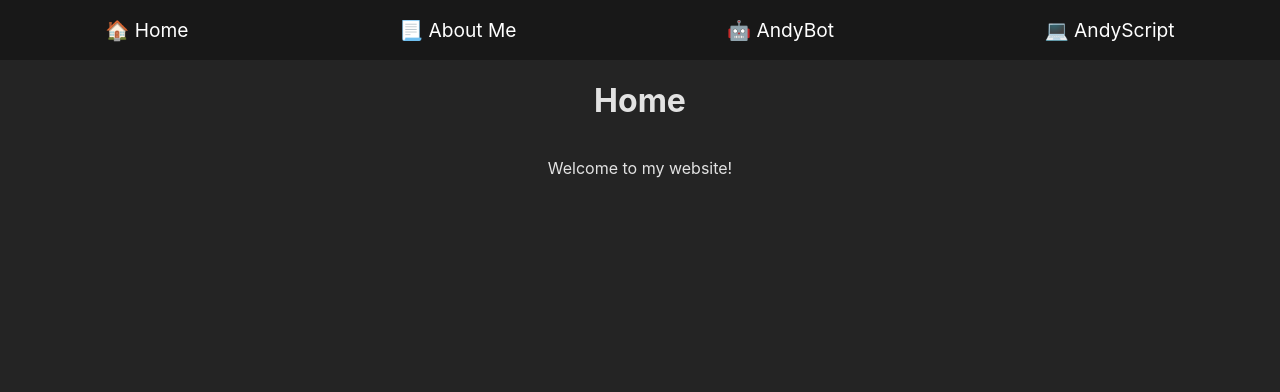
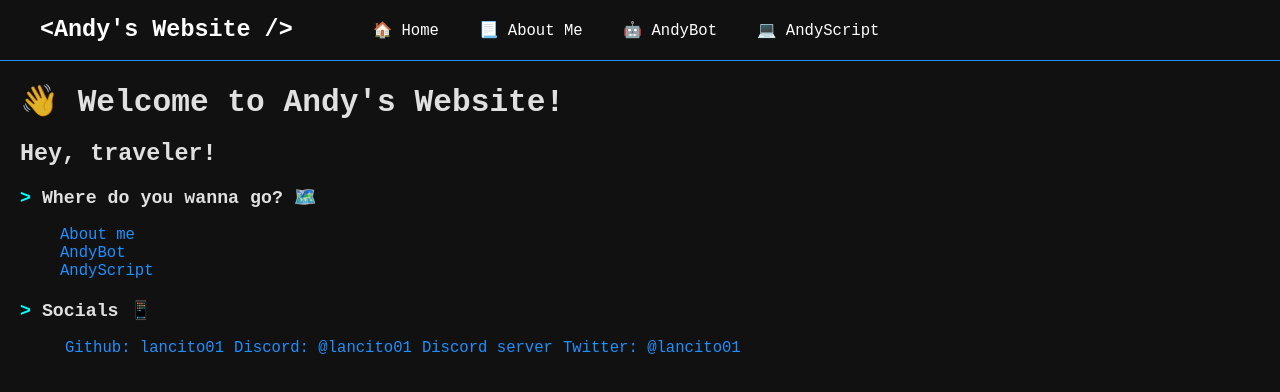
Before and after one commit to Lancito01/lancito01.dev, a React (Vite) app: page / in a window 1280 px wide. Shown: the top 392 px of the page. Built offline with nearby package versions, Linux system fonts and the light colour scheme.

Commit message:
more navbar styling, added basic "home page"

```diff
--- a/index.html
+++ b/index.html
@@ -1,13 +1,16 @@
 <!doctype html>
 <html lang="en">
+
 <head>
   <meta charset="UTF-8" />
   <link rel="icon" type="image/svg+xml" href="./src/assets/pikachu.png" />
   <meta name="viewport" content="width=device-width, initial-scale=1.0" />
   <title>Andy's Website</title>
 </head>
+
 <body>
   <div id="root"></div>
   <script type="module" src="/src/main.jsx"></script>
 </body>
+
 </html>
--- a/src/Components/layout/Navbar.css
+++ b/src/Components/layout/Navbar.css
@@ -1,23 +1,48 @@
+nav * {
+    margin: 0;
+}
+
+nav>* {
+    margin: 0 20px 0 20px;
+}
+
 nav {
+    display: flex;
+    align-items: center;
     width: 100%;
     top: 0px;
     margin: 0 auto;
-    display: flex;
-    justify-content: space-around;
+    /* justify-content: space-between; */
+    /*! Uncomment this line if there's a "change theme" button in navbar (TBD) */
     height: 60px;
-    background-color: rgb(24, 24, 24);
-    align-items: center;
+    background-color: var(--background-color);
+    border-bottom: var(--primary-color) 1px solid;
 }
 
-a {
-    padding: 7.5px;
+ul.nav-links {
+    padding: 0;
+}
+
+nav a {
     text-decoration: none;
     color: white;
-    font-size: 1.2em;
+}
+
+nav a {
+    padding: 5px 20px;
     border-radius: 5px;
 }
 
-a:hover {
+nav a:hover {
     background-color: rgba(255, 255, 255, 0.1);
     transition: background-color 0.1s;
 }
+
+nav button {
+    padding: 8.5px 10px;
+    background-color: var(--secondary-color);
+    color: white;
+    border-radius: 5px;
+    border: var(--primary-color) 1px solid;
+    cursor: pointer;
+}
--- a/src/Components/layout/Navbar.jsx
+++ b/src/Components/layout/Navbar.jsx
@@ -4,10 +4,14 @@ import './Navbar.css'
 const Navbar = () => {
   return (
     <nav>
+      <Link to="/"><h2>{"<"}Andy&apos;s Website{" />"}</h2></Link>
+      <ul className='nav-links'>
         <Link to="/">🏠 Home</Link>
         <Link to="/about">📃 About Me</Link>
         <Link to="/andybot">🤖 AndyBot</Link>
         <Link to="/andyscript">💻 AndyScript</Link>
+      </ul>
+      {/* <button>Change Theme</button> */}
     </nav>
   )
 }
--- a/src/Routes/Home.css
+++ b/src/Routes/Home.css
@@ -1,6 +1,20 @@
-.home {
+h1 {
+  border-bottom: var(--accent-color);
+}
+
+.sublinks {
   display: flex;
   flex-direction: column;
-  align-items:center;
-  justify-content: center;
 }
+
+.sublinks a {
+  width: fit-content;
+}
+
+.socials {
+  display: flex;
+}
+
+.socials a {
+  padding: 0 5px;
+}
--- a/src/Routes/Home.jsx
+++ b/src/Routes/Home.jsx
@@ -1,10 +1,24 @@
 import './Home.css'
+import { Link } from 'react-router-dom';
 
 const Home = () => {
   return (
-    <div className="home">
-        <h1>Home</h1>
-        <p>Welcome to my website!</p>
+    <div className="home margin-left">
+      <h1>👋 Welcome to Andy&apos;s Website!</h1> {/* &apos; means ' */}
+      <h2>Hey, traveler!</h2>
+      <h3><span className='accent-color'>&gt;</span> Where do you wanna go? 🗺️</h3>
+      <ul className='sublinks'>
+        <Link to='/about'>About me</Link>
+        <Link to='/andybot'>AndyBot</Link>
+        <Link to='/andyscript'>AndyScript</Link>
+      </ul>
+      <h3><span className='accent-color'>&gt;</span> Socials 📱</h3>
+      <ul className='socials'>
+        <a href="https://github.com/lancito01">Github: lancito01</a>
+        <a href="https://discord.com/users/376153068821020675">Discord: @lancito01</a>
+        <a href="https://discord.gg/9vzATnaM9c">Discord server</a>
+        <a href="https://twitter.com/lancito01">Twitter: @lancito01</a>
+      </ul>
     </div>
   )
 }
--- a/src/index.css
+++ b/src/index.css
@@ -1,11 +1,31 @@
+:root {
+  --background-color: #111111;
+  --primary-color: #1e90ff;
+  --secondary-color: #071f3ac2;
+  --accent-color: cyan;
+}
+
 html>* {
   /*every first children of the HTML element (body, */
   margin: 0;
 }
 
 :root {
-  font-family: Inter, system-ui, Avenir, Helvetica, Arial, sans-serif;
-  color-scheme: light dark;
+  font-family: monospace;
+  font-size: larger;
   color: rgba(255, 255, 255, 0.87);
-  background-color: #242424;
+  background-color: var(--background-color);
 }
+
+.margin-left {
+  margin-left: 20px;
+}
+
+.accent-color {
+  color: var(--accent-color);
+}
+
+a {
+  text-decoration: none;
+  color: var(--primary-color);
+}
```
Lines whose indentation alone changed are shown as unchanged.
